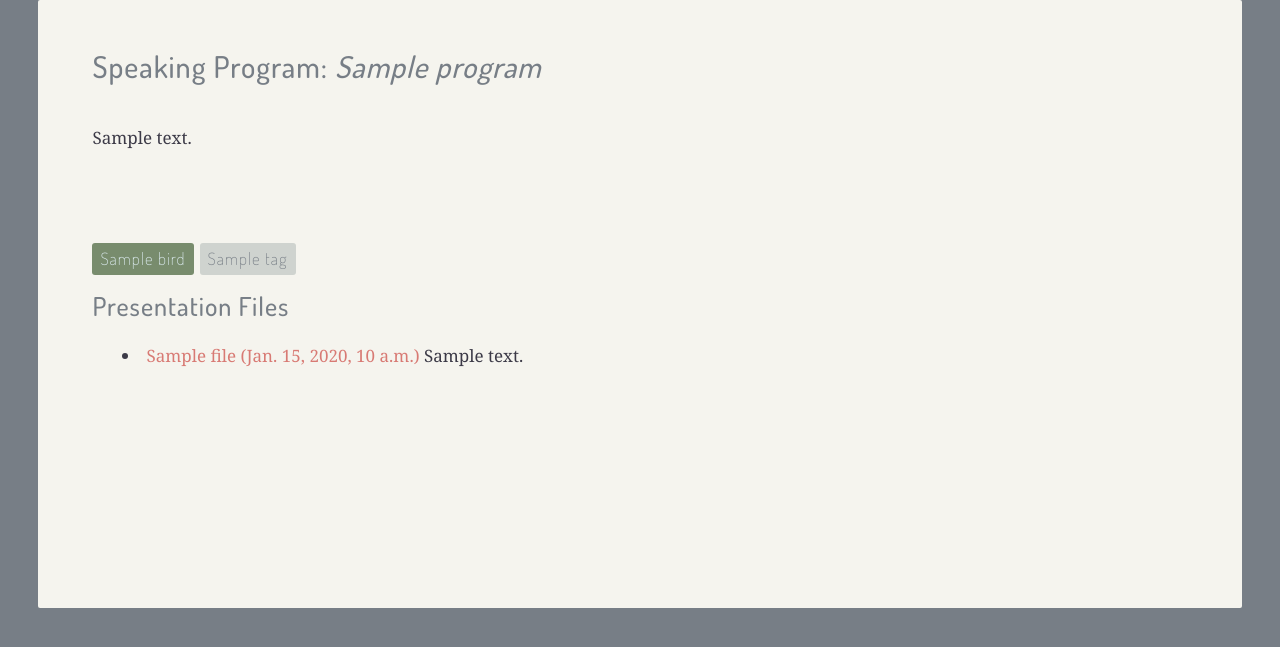
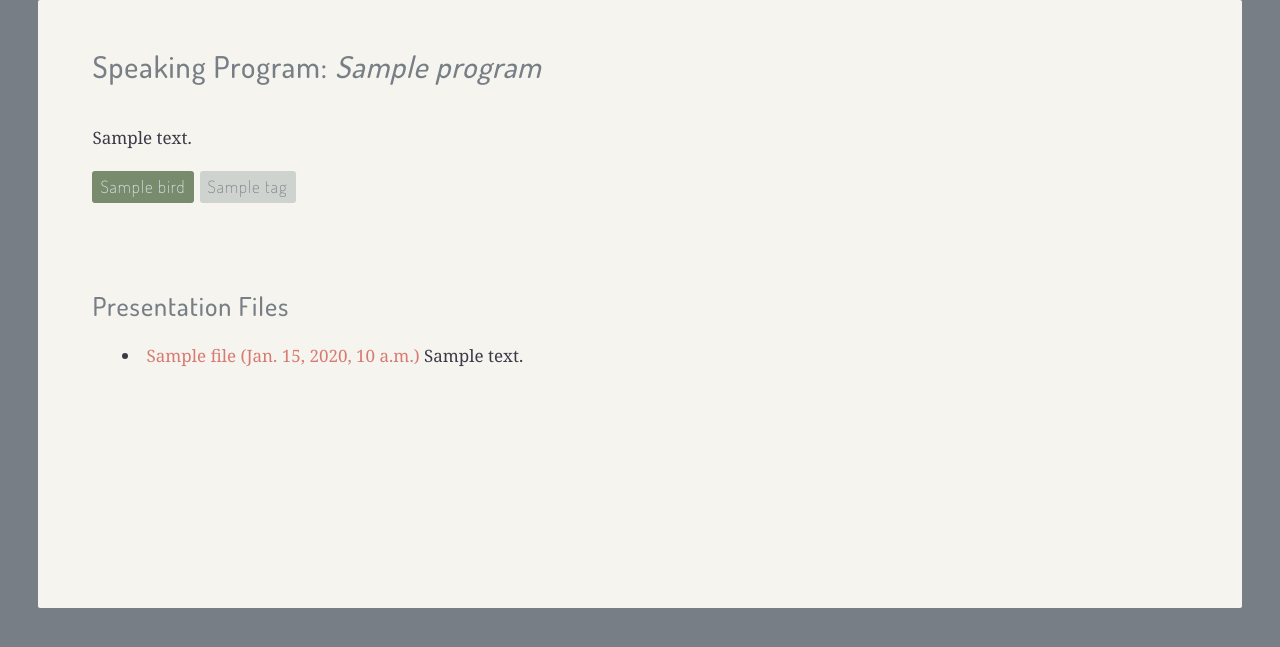
Before and after one commit to katur/forthebirds, a Django app: template creations/templates/speaking_program.html in a window 1280 px wide. Shown: the part 150-797 px from the top of the page. Run offline with Django 3.2, Linux system fonts and the light colour scheme; the template is opened without the code that fills it: most values are stand-ins (such as "Sample title", 1, 10 or a date in 2020); some libraries are stand-ins or nearby versions; some web fonts are replaced.

Commit message:
Minor css fix

```diff
--- a/creations/templates/speaking_program.html
+++ b/creations/templates/speaking_program.html
@@ -12,22 +12,23 @@ Speaking Program: <i>{{ program.title }}</i>
 
 {% block content %}
 
-<div class="page-section markdown">
+<div class="page-section">
+  <div class="markdown">
     {{ program.description|markdown }}
   </div>
-
 
   {% if program.species or program.tags %}
   {% include 'tags.html' with item=program field=True %}
   {% endif %}
+</div>
 
 
 {% if files %}
+<div class="page-section">
   <h3 class="page-subtitle">
     Presentation Files
   </h3>
 
-<div class="page-section">
   <ul id="files">
     {% for file in files %}
     <li>
```
Lines whose indentation alone changed are shown as unchanged.
